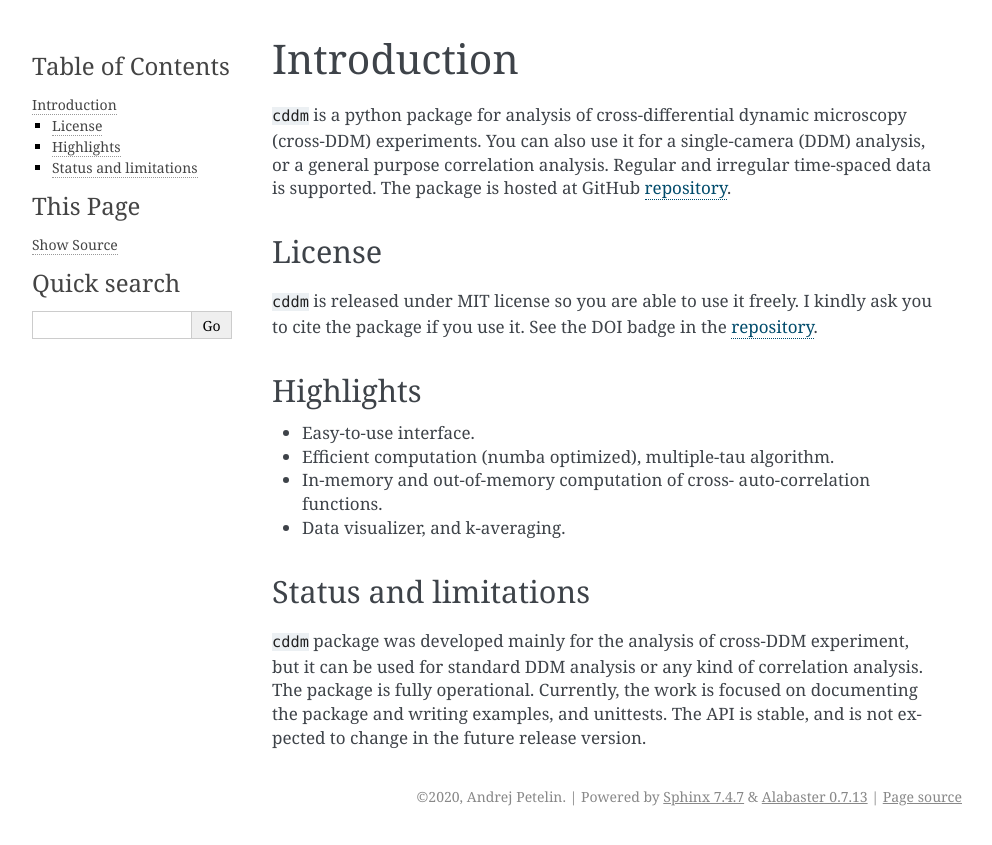
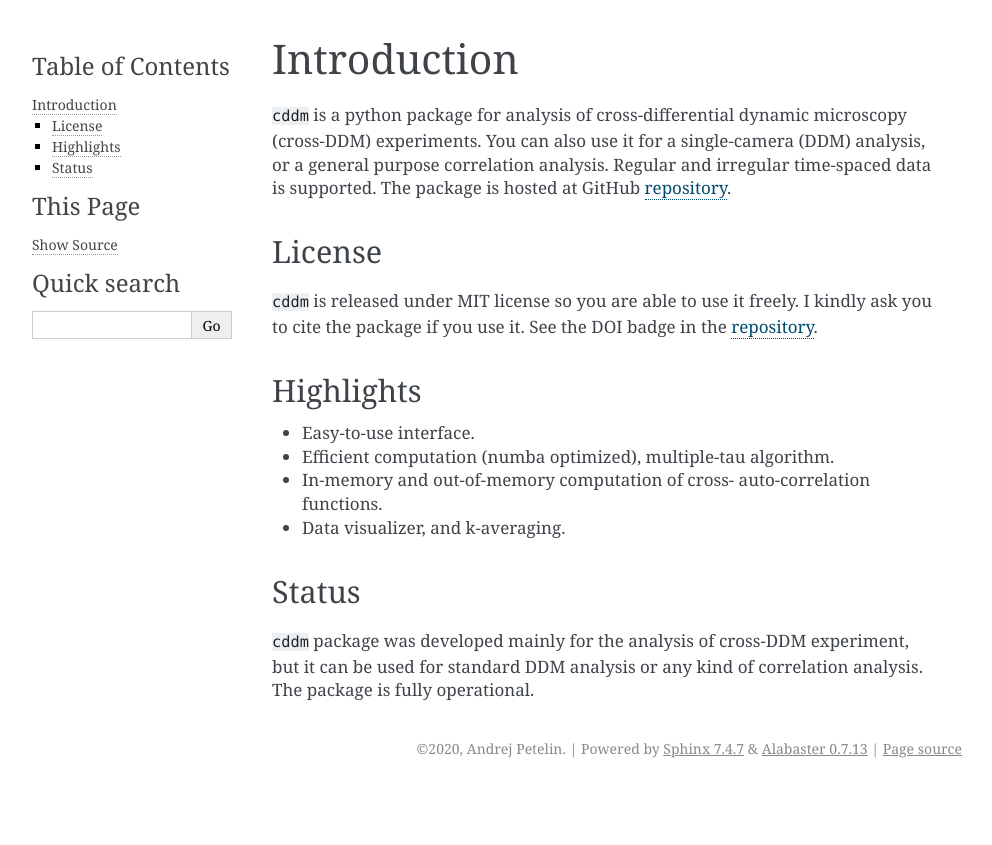
Before and after one commit to IJSComplexMatter/cddm, a Sphinx documentation site: the page built from doc/introduction.rst, in a window 1280 px wide. Shown: the top 845 px of the page, without its empty margins (148-1140 px from the left). Built offline with Sphinx 7.4.7, drawn with Linux system fonts in a browser that asks for light colours; the version number is read from the project's files by our own code.

Commit message:
Update introduction.rst

```diff
--- a/doc/introduction.rst
+++ b/doc/introduction.rst
@@ -16,9 +16,9 @@ Highlights
 * In-memory and out-of-memory computation of cross- auto-correlation functions.
 * Data visualizer, and k-averaging.
 
-Status and limitations
-----------------------
+Status
+------
 
-``cddm``  package was developed mainly for the analysis of cross-DDM experiment, but it can be used for standard DDM analysis or any kind of correlation analysis. The package is fully operational. Currently, the work is focused on documenting the package and writing examples, and unittests. The API is stable, and is not expected to change in the future release version.
+``cddm``  package was developed mainly for the analysis of cross-DDM experiment, but it can be used for standard DDM analysis or any kind of correlation analysis. The package is fully operational.
 
 .. _repository: https://github.com/IJSComplexMatter/cddm
```
